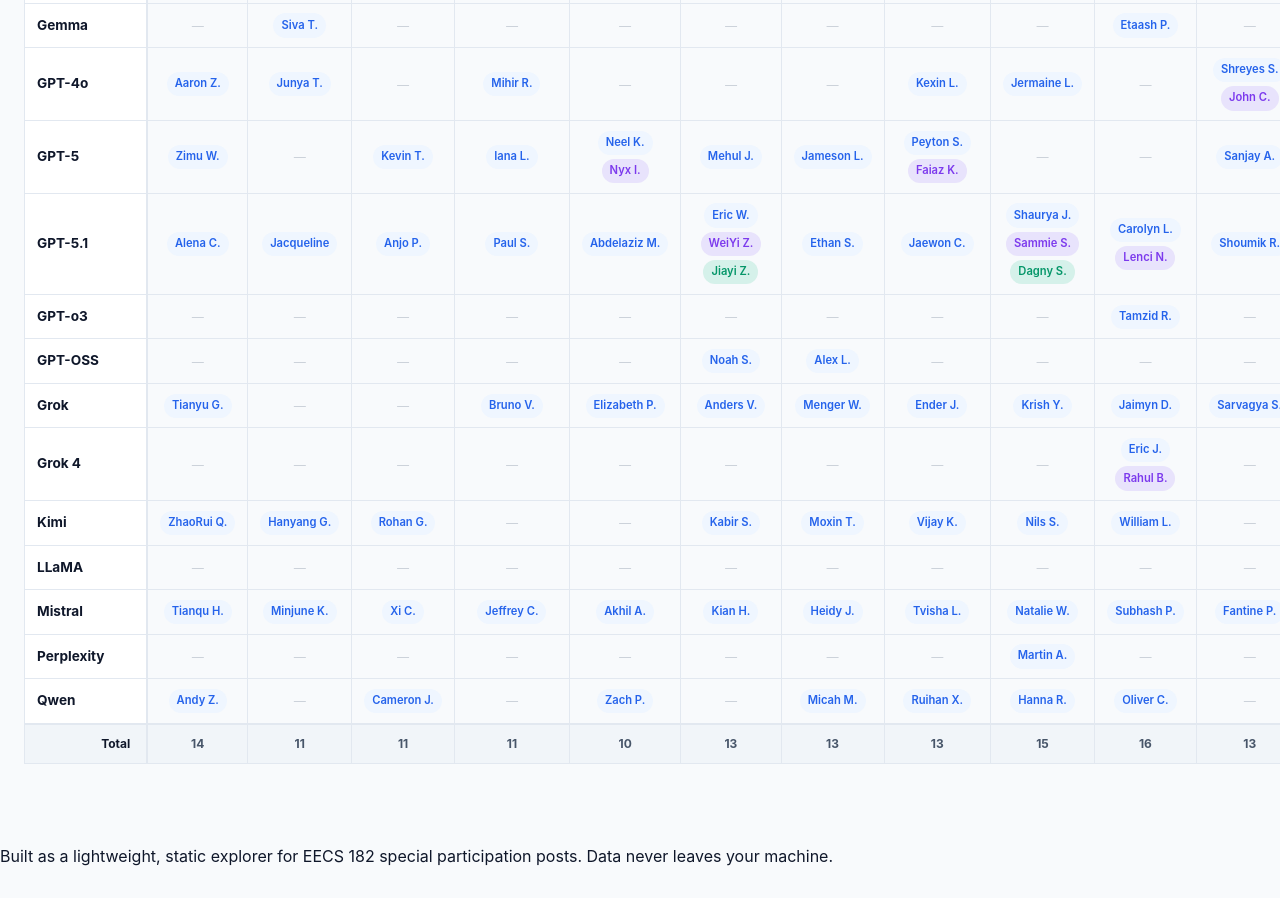
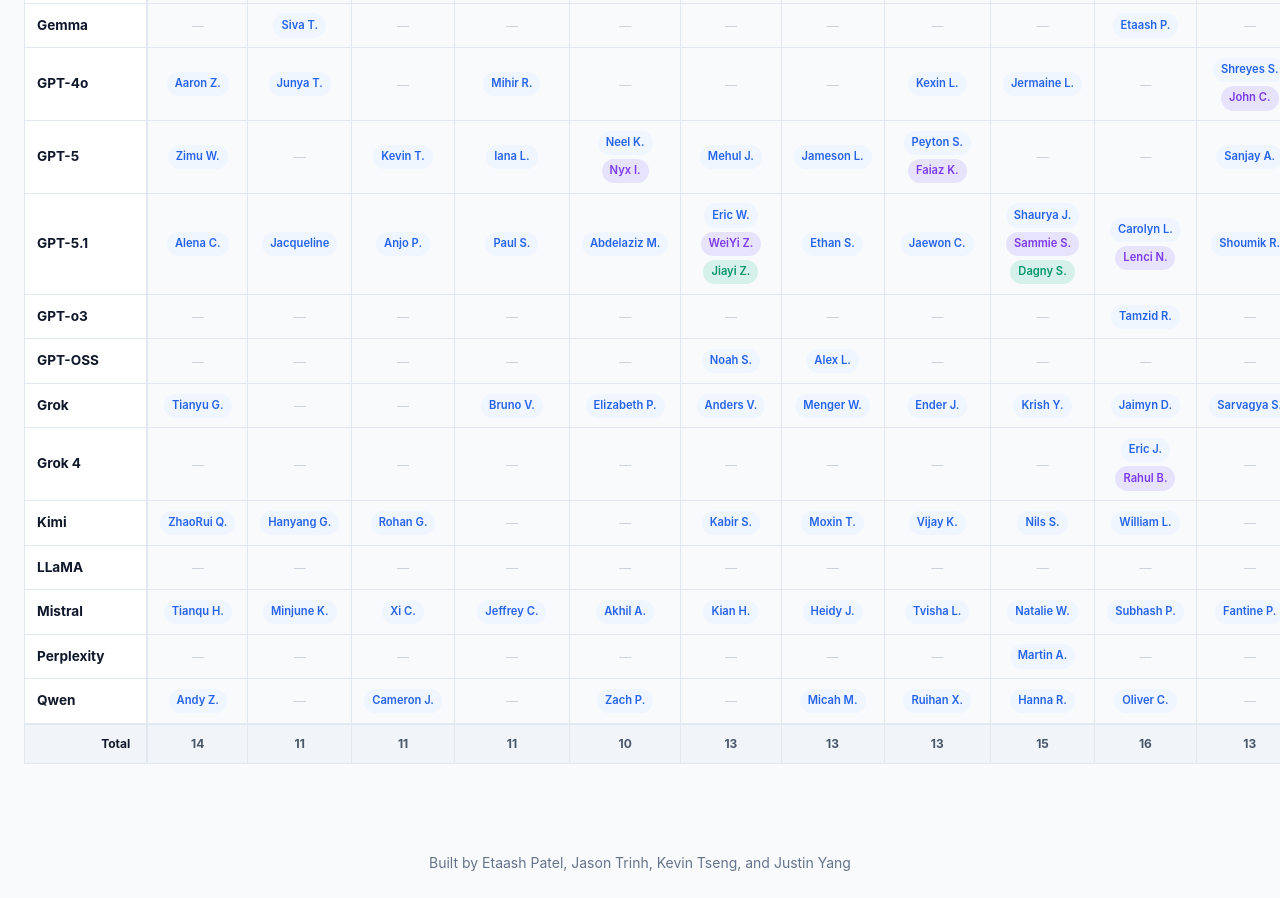
Before and after one commit to begriff/cs182-ec-a, a plain HTML site: page special_participation_site/index.html in a window 1280 px wide. Shown: the part 957-1855 px from the top of the page. Drawn offline with Linux system fonts and the light colour scheme.

Commit message:
new footer

```diff
--- a/special_participation_site/index.html
+++ b/special_participation_site/index.html
@@ -437,8 +437,7 @@
 
     <footer class="site-footer">
       <p>
-        Built as a lightweight, static explorer for EECS 182 special participation posts.
-        Data never leaves your machine.
+        Built by Etaash Patel, Jason Trinh, Kevin Tseng, and Justin Yang
       </p>
     </footer>
 
--- a/special_participation_site/src/styles.css
+++ b/special_participation_site/src/styles.css
@@ -3016,3 +3016,17 @@
     max-width: 70px;
   }
 }
+
+/* =========================================
+   FOOTER
+   ========================================= */
+.site-footer {
+  text-align: center;
+  padding: 1.5rem 1rem;
+  color: var(--fg-muted);
+  font-size: 0.875rem;
+}
+
+.site-footer p {
+  margin: 0;
+}
```
